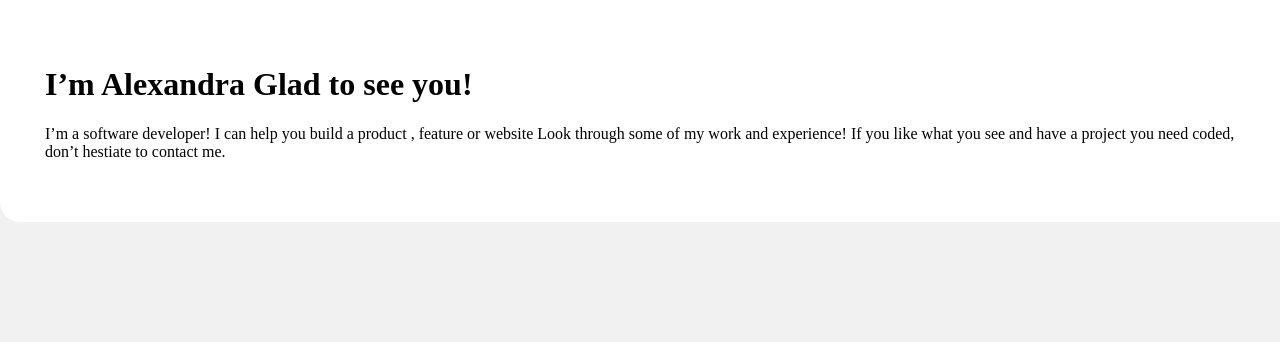
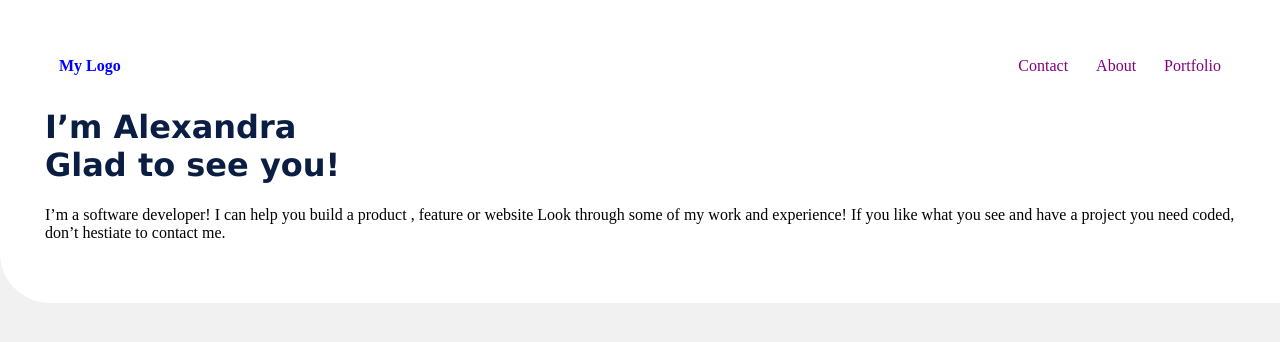
Before and after one commit to baqar-abbas/Portfolio_Project, a website: page index.html in a window 1280 px wide. Drawn offline with Linux system fonts and the light colour scheme.

Commit message:
HTML and Style sheet files updated

```diff
--- a/index.html
+++ b/index.html
@@ -1,14 +1,26 @@
 <html>
     <head>
+        <meta charset="UTF-8">
+        <meta name="viewport" content="width=device-width, initial-scale =1.0">
+        <title>Portfolio project</title>
     <link rel="stylesheet" href="styles.css">
     </head>
     <body>
         <div class="header">
-            <h1>I’m Alexandra
+            <div class="nav">
+                <ul>
+                    <li class="left"><a class="blue" href="#">My Logo</a></li>
+                    <li class="right"><a class="brown" href="">Portfolio</a></li>
+                    <li class="right"><a class="brown" href="">About</a></li>
+                    <li class="right"><a class="brown" href="">Contact</a></li>
+                </ul>
+            </div>
+            <div class="textdiv"><h1>I’m Alexandra <br>
                 Glad to see you!</h1>
                 <p>I’m a software developer! I can help you build a product , feature or website Look
                     through some of my work and experience! If you like what you see and have a project
-                     you need coded, don’t hestiate to contact me.</p>
+                     you need coded, don’t hestiate to contact me.</p></div>
+
 
         </div>
 
--- a/styles.css
+++ b/styles.css
@@ -5,10 +5,39 @@ body {
 }
 .header {
   background-image: url('headerpic.png');
-  border-bottom-left-radius: 20px;
+  border-bottom-left-radius: 50px;
   padding: 45px;
 
+
 }
-h1 {
-  color: black;
+.nav ul {
+  list-style-type: none;
+  padding: 0;
+  margin: 0;
+  overflow: hidden;
 }
+.nav .left {
+  float: left;
+  color: blue;
+}
+.nav .right {
+  float: right;
+}
+
+.nav li a {
+  display: inline-block;
+  padding: 12px 14px;
+  text-decoration: none;
+  color: #000;
+}
+.nav li .blue {
+  color: blue;
+  font-weight: bold;
+}
+.nav li .brown {
+  color: purple
+}
+.header h1 {
+  font-family:Verdana, Geneva, Tahoma, sans-serif;
+  color: #091E42;
+}
```
Also changed, not shown: ellipse.png (added).
